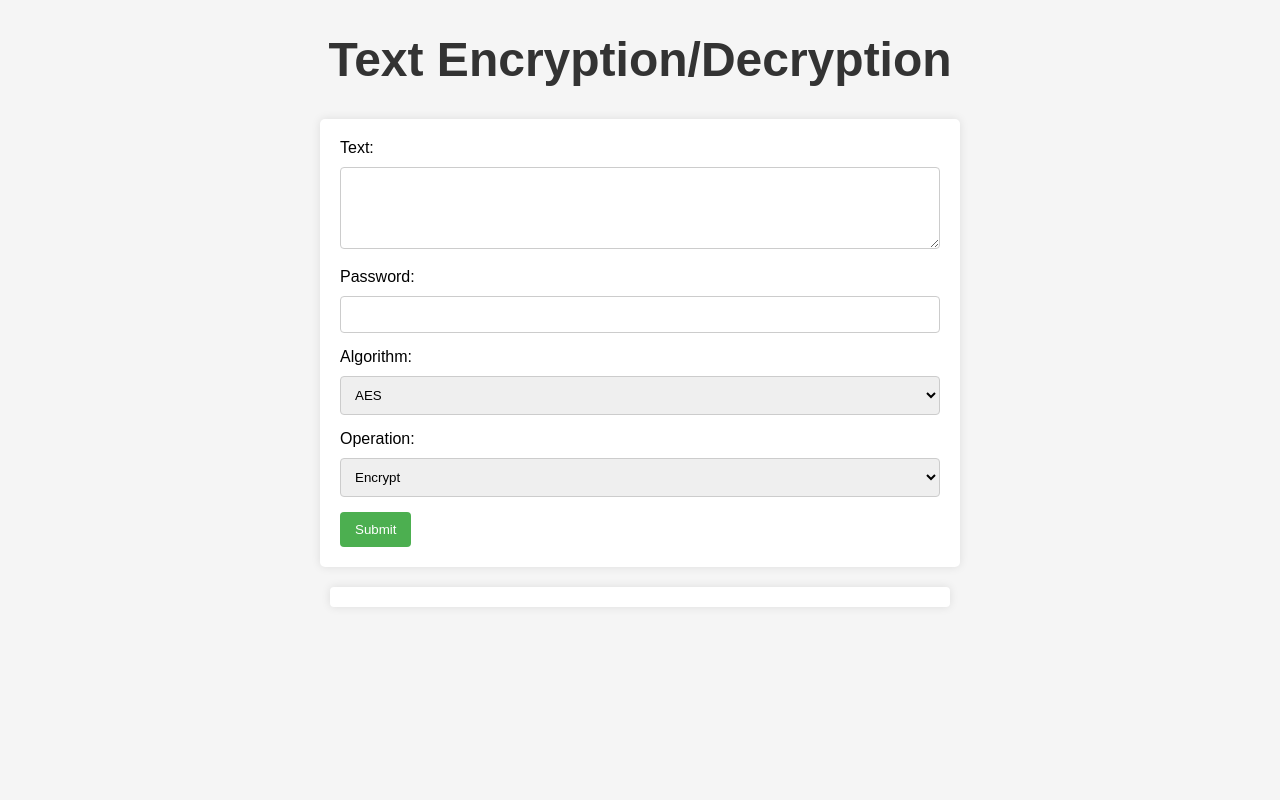
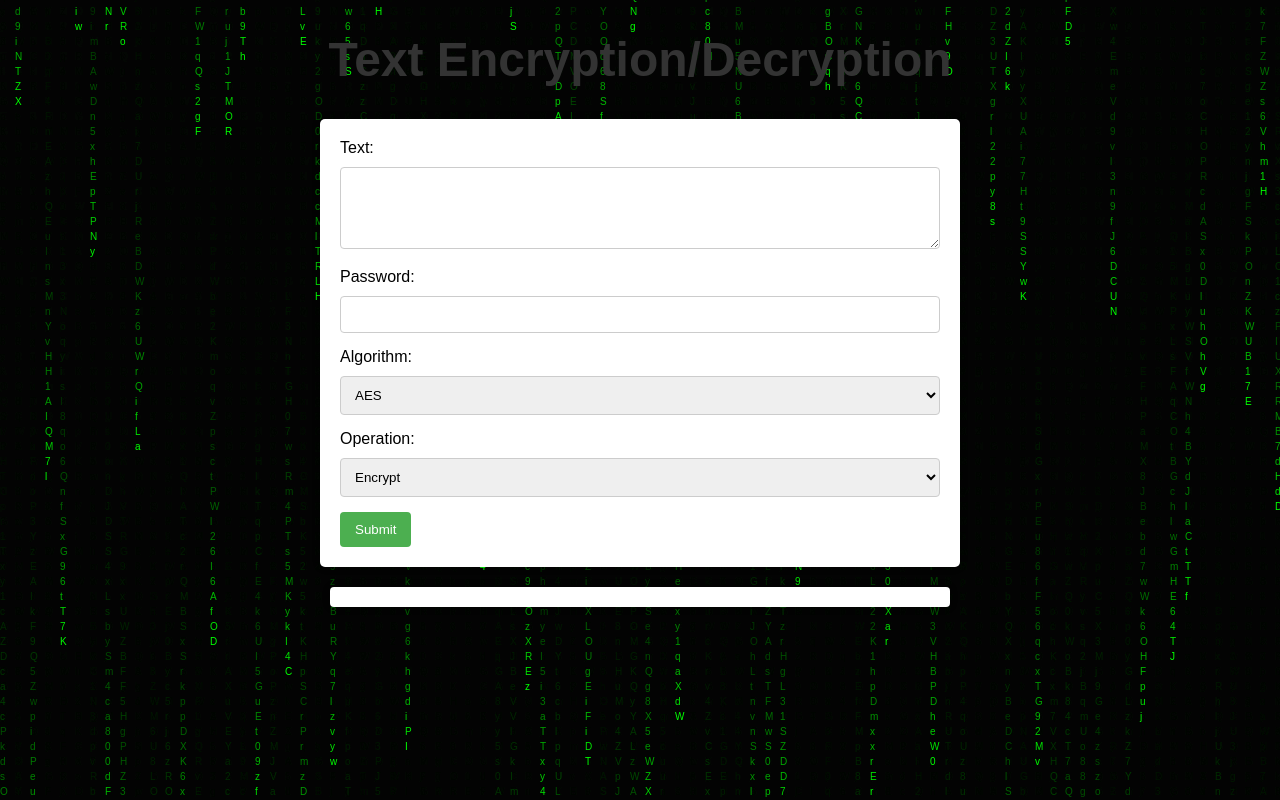
Before and after one commit to Advay-Inabathini/encryption-tool, a Flask app: page / in a window 1280 px wide. Run offline with Flask 3, Linux system fonts and the light colour scheme.

Commit message:
matrix rain added

```diff
--- /dev/null
+++ b/project/static/matrix-rain.js
@@ -0,0 +1,39 @@
+// matrix-rain.js
+// Matrix rain animation code
+
+function initMatrixRain(canvasId) {
+    var canvas = document.getElementById(canvasId),
+        ctx = canvas.getContext('2d');
+
+    canvas.width = window.innerWidth;
+    canvas.height = window.innerHeight;
+
+    var fontSize = 15, // Adjust font size
+        columns = canvas.width / fontSize,
+        drops = [];
+
+    for (var i = 0; i < columns; i++) {
+        drops[i] = 1;
+    }
+
+    function draw() {
+        ctx.fillStyle = 'rgba(0, 0, 0, .1)';
+        ctx.fillRect(0, 0, canvas.width, canvas.height);
+        for (var i = 0; i < drops.length; i++) {
+            var text = 'abcdefghijklmnopqrstuvwxyzABCDEFGHIJKLMNOPQRSTUVWXYZ0123456789';
+            text = text.split('');
+            ctx.fillStyle = '#0f0';
+            ctx.fillText(text[Math.floor(Math.random() * text.length)], i * fontSize, drops[i] * fontSize);
+            drops[i]++;
+            if (drops[i] * fontSize > canvas.height && Math.random() > .95) {
+                drops[i] = 0;
+            }
+        }
+    }
+
+    setInterval(draw, 33);
+}
+
+var MatrixRain = {
+    init: initMatrixRain,
+};
--- a/project/static/style.css
+++ b/project/static/style.css
@@ -1,4 +1,26 @@
 /* style.css */
+/* style.css */
+body {
+    margin: 0;
+    overflow: hidden; /* Prevent scroll bars */
+}
+
+canvas#matrixCanvas {
+    position: fixed;
+    top: 0;
+    left: 0;
+    pointer-events: none; /* Allow clicks to go through the canvas */
+}
+
+h1,
+form,
+#result {
+    position: relative;
+    z-index: 1; /* Place form on top of the canvas */
+}
+
+/* Other existing styles */
+
 
 body {
     font-family: Poppins, sans-serif;
--- a/project/templates/index.html
+++ b/project/templates/index.html
@@ -6,9 +6,14 @@
     <meta name="viewport" content="width=device-width, initial-scale=1.0">
     <title>Text Encryption/Decryption</title>
     <link rel="stylesheet" href="../static/style.css">
+    <script src="../static/matrix-rain.js"></script>
+    <script src="https://code.jquery.com/jquery-3.6.4.min.js"></script>
+
 </head>
 
 <body>
+    <canvas id="matrixCanvas"></canvas>
+
     <h1>Text Encryption/Decryption</h1>
 
     <form id="crypto-form">
@@ -69,6 +74,12 @@
             xhr.send(formData);
         }
     </script>
+    <script>
+        $(document).ready(function () {
+            // Start Matrix rain animation when the document is ready
+            MatrixRain.init('matrixCanvas');
+        });
+    </script>
 
 </body>
 
```
